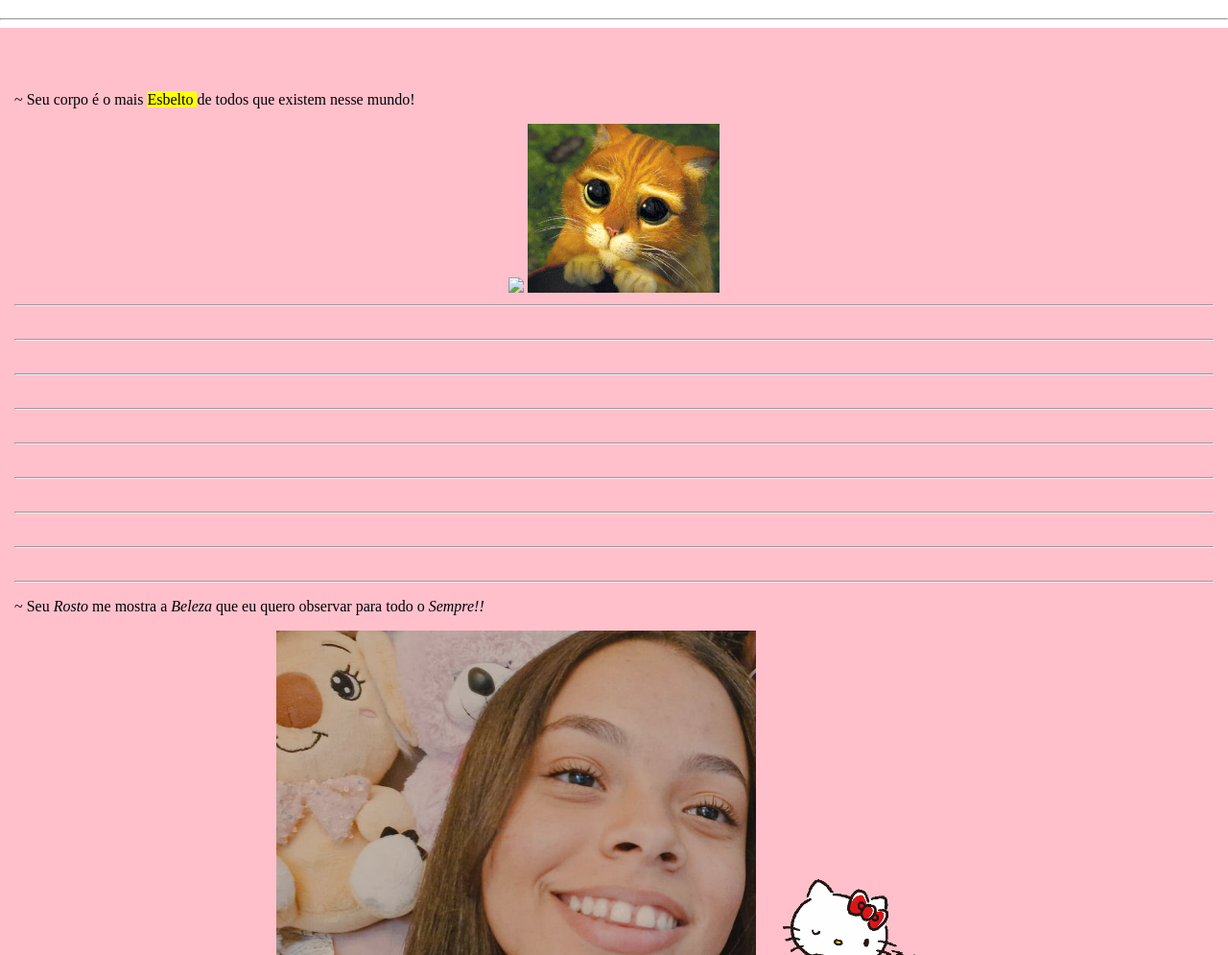
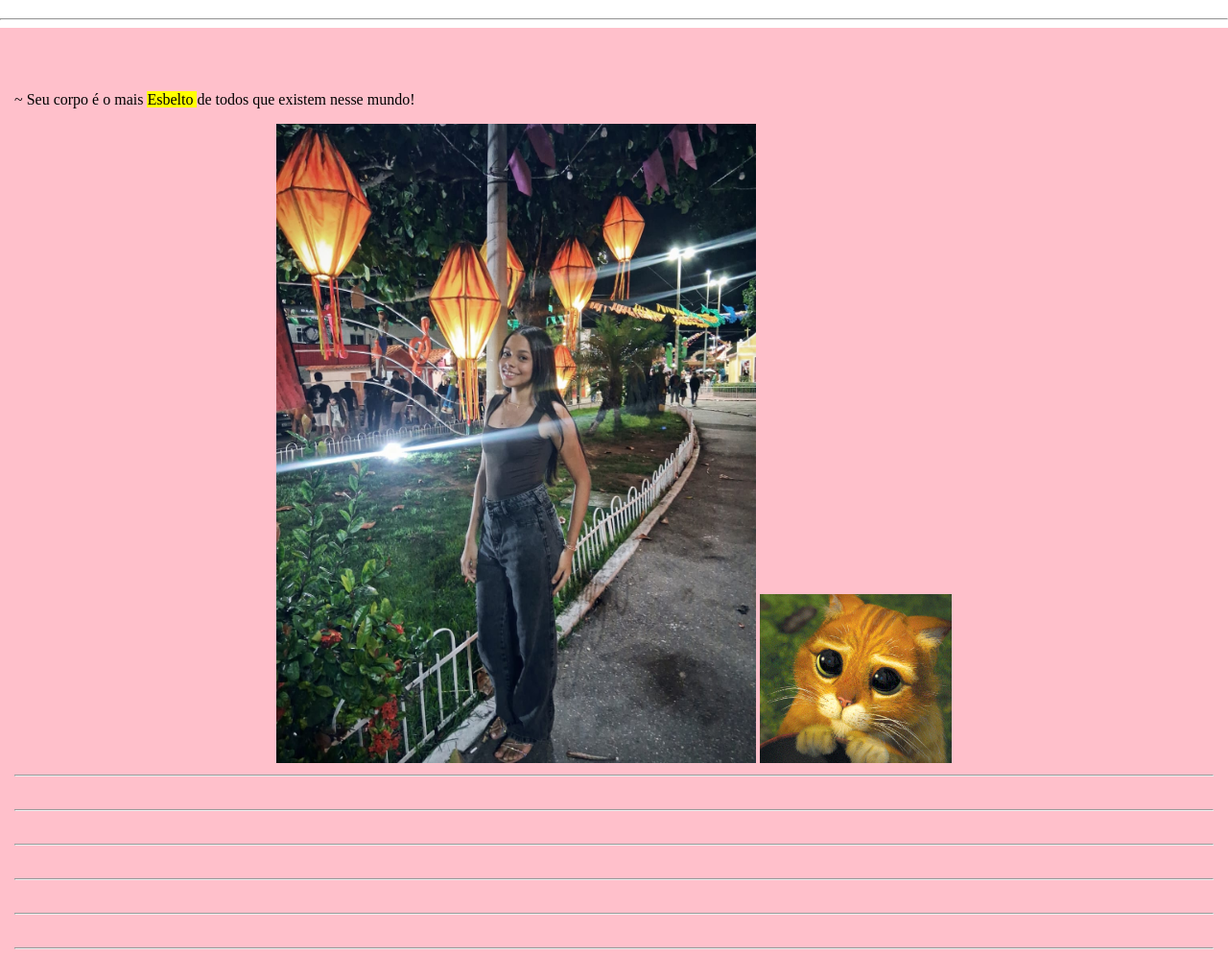
Before and after one commit to SauloFlorise64/Let-cia.Site, a plain HTML site: page index.html in a window 1280 px wide. Shown: the part 1860-2855 px from the top of the page at 96% size. Drawn offline with Linux system fonts and the light colour scheme; files whose address does not match are found by name.

Commit message:
Update index.html

```diff
--- a/index.html
+++ b/index.html
@@ -115,7 +115,7 @@
     <section class="seção2">
         <p>~ Seu corpo é o mais <mark> Esbelto </mark> de todos que existem nesse mundo! </p>
         <section class="seção3">
-            <img src="img.fotos.lê/LÊ.jpg" width="500">
+            <img src="./LÊ.jpg" width="500">
             <img src="img/Gato de botas fofo.gif" alt="Gato de botas coitadinho da silva" width="200">
         </section>
         <hr> <br>
```
